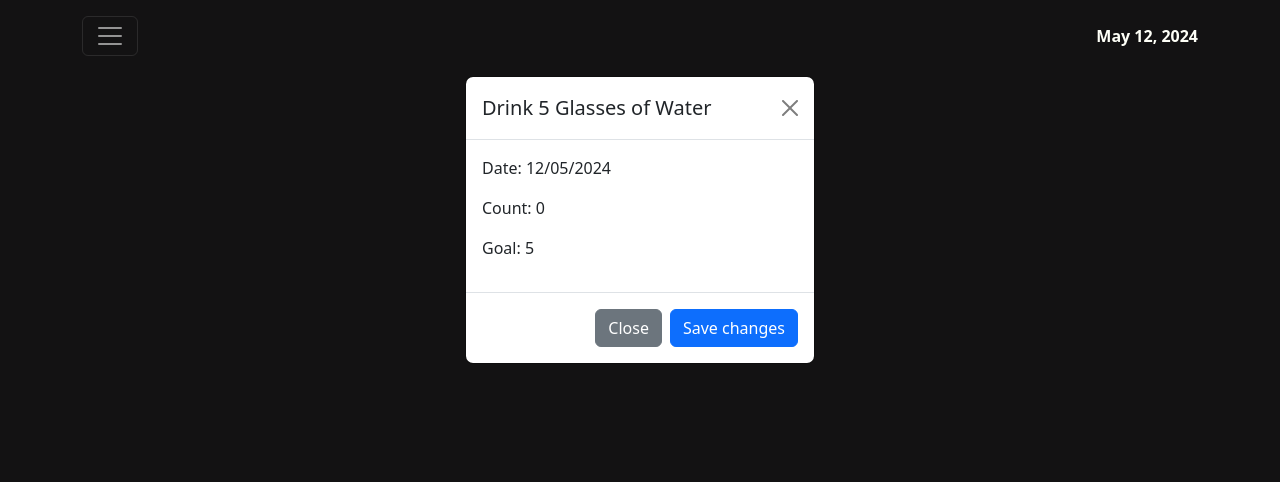
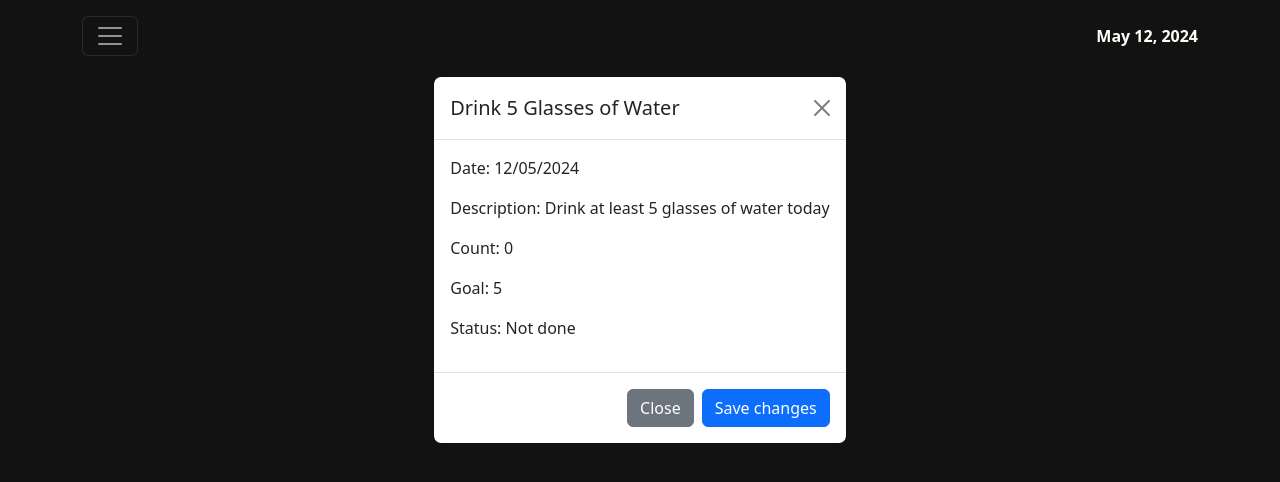
Before and after one commit to RealChoki/Habit-app-front, a Vue app: page / in a window 1280 px wide. Both pictures are taken after a click on the element "Drink 5 Glasses of Water". Shown: the top 482 px of the page. Built offline with nearby package versions, Linux system fonts and the light colour scheme.

Commit message:
refactor: Update TaskModal to display task description in modal body

```diff
--- a/src/components/TaskModal.vue
+++ b/src/components/TaskModal.vue
@@ -14,11 +14,12 @@
         </div>
         <div class="modal-body">
           <p>Date: {{ formatDate(metadata.timestamp) }}</p>
+          <p>Description: {{ task.description }}</p>
           <p v-if="task.type === 'numeric'">Count: {{ task.count }}</p>
           <p v-if="task.type === 'numeric'">Goal: {{ task.goal }}</p>
           <p v-if="task.type === 'timer'">Timer: {{ getTimeStamp(task.timer) }}</p>
-          <p v-if="task.type === 'yesno' && task.value">Status: Done</p>
-          <p v-if="task.type === 'yesno' && !task.value">Status: Not done</p>
+          <p v-if="task.value">Status: Done</p>
+          <p v-if="!task.value">Status: Not done</p>
           <button
             v-if="task.type === 'timer'"
             type="button"
--- a/src/views/HomeView.vue
+++ b/src/views/HomeView.vue
@@ -37,14 +37,18 @@ const data = {
     gymTask: {
       id: 1,
       type: 'yesno',
+      frequency: 'daily',
       title: 'Go to gym',
+      description: 'Go to the gym and workout for at least 1 hour',
       value: null
     },
     waterTask: {
       id: 2,
       type: 'numeric',
+      frequency: 'daily',
+      title: 'Drink 5 Glasses of Water',
+      description: 'Drink at least 5 glasses of water today',
       subtype: 'increment',
-      title: 'Drink 5 Glasses of Water',
       count: 0,
       goal: 5,
       value: null
@@ -52,7 +56,10 @@ const data = {
     pianoTask: {
       id: 3,
       type: 'timer',
+      frequency: 'daily',
       title: 'Play 1 hour of Piano',
+      description: 'Play the piano for at least 1 hour today',
+      default: 3,
       timer: 3,
       value: null
     }
```
